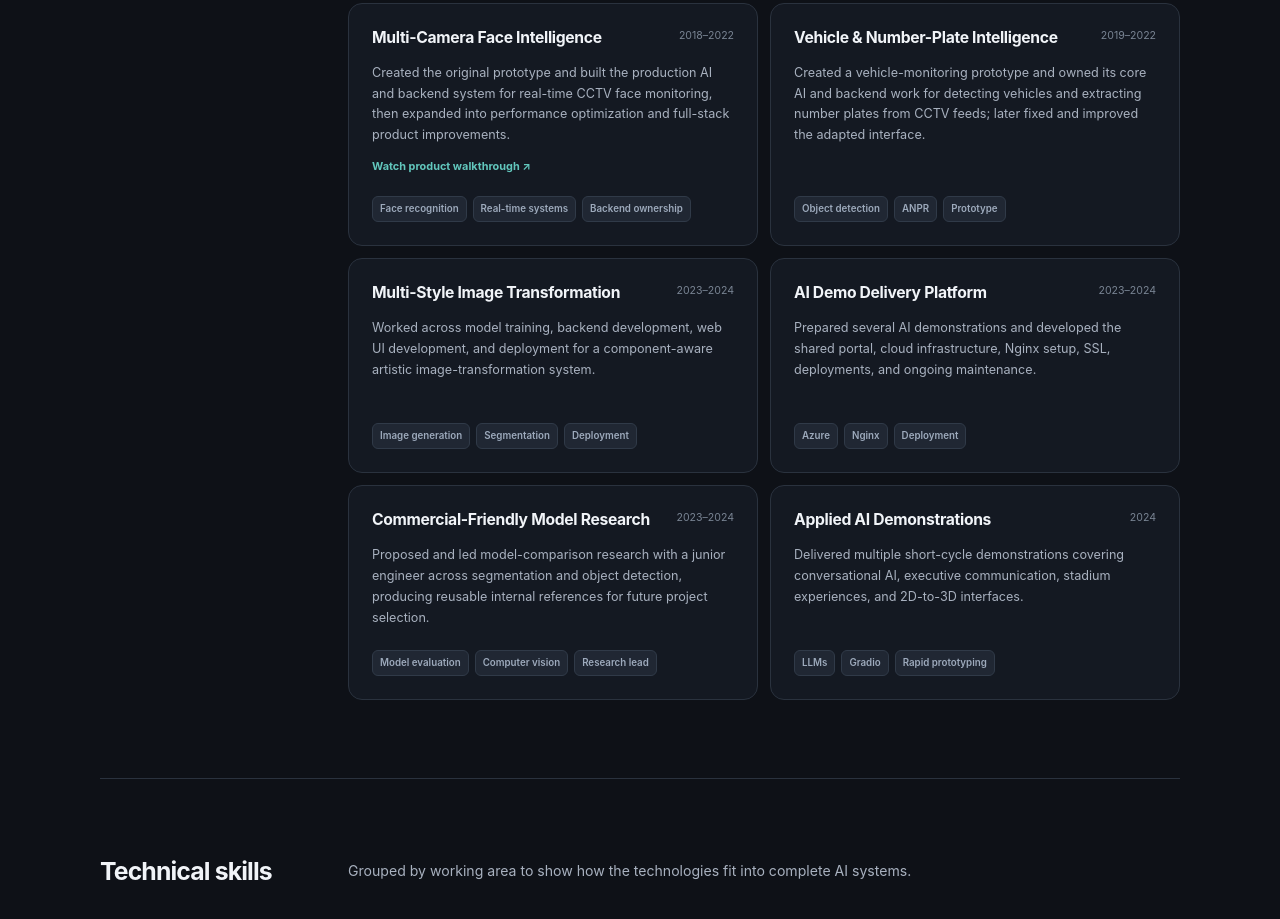
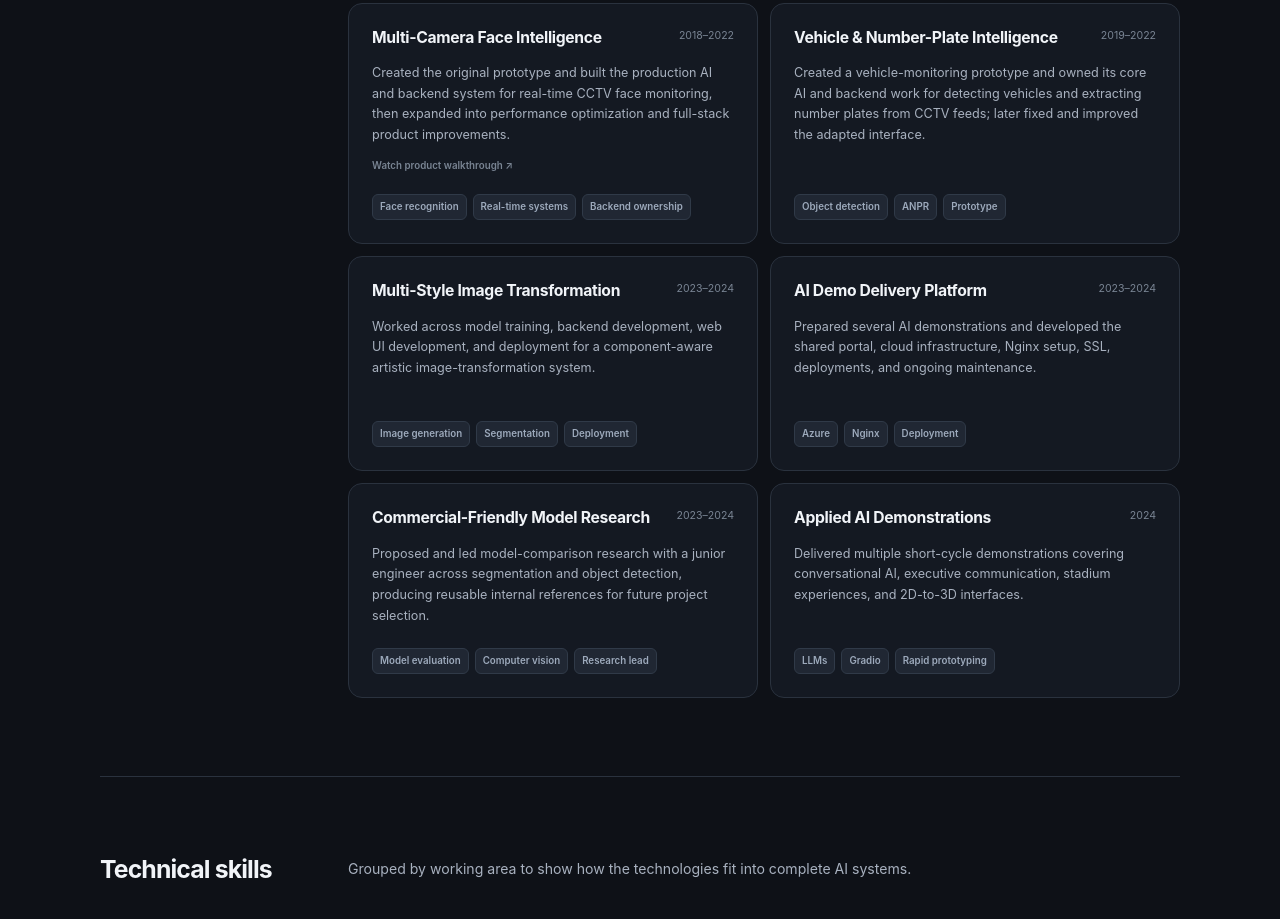
Before and after one commit to nsabir2011/resume, an Astro site: page / in a window 1280 px wide. Shown: the part 2947-3866 px from the top of the page. Built offline with nearby package versions, Linux system fonts and the light colour scheme; Astro itself is replaced by a stand-in of ours.

Commit message:
Tone down project walkthrough link

```diff
--- a/src/styles/global.css
+++ b/src/styles/global.css
@@ -533,9 +533,9 @@ h1 {
 .project-link {
   width: fit-content;
   margin-top: 12px;
-  color: var(--accent);
-  font-size: 0.68rem;
-  font-weight: 700;
+  color: var(--quiet);
+  font-size: 0.61rem;
+  font-weight: 620;
   text-decoration: none;
 }
 
```
